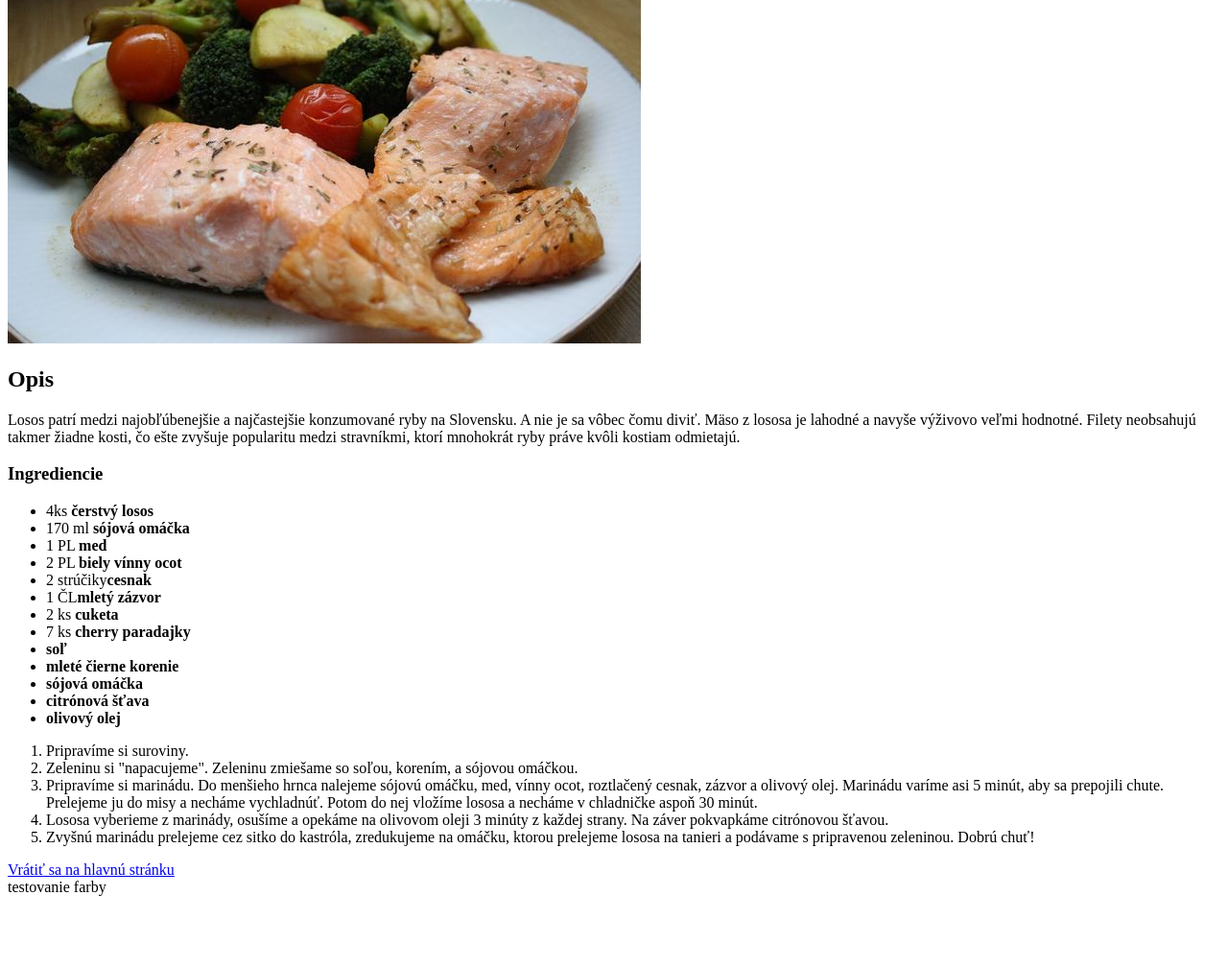
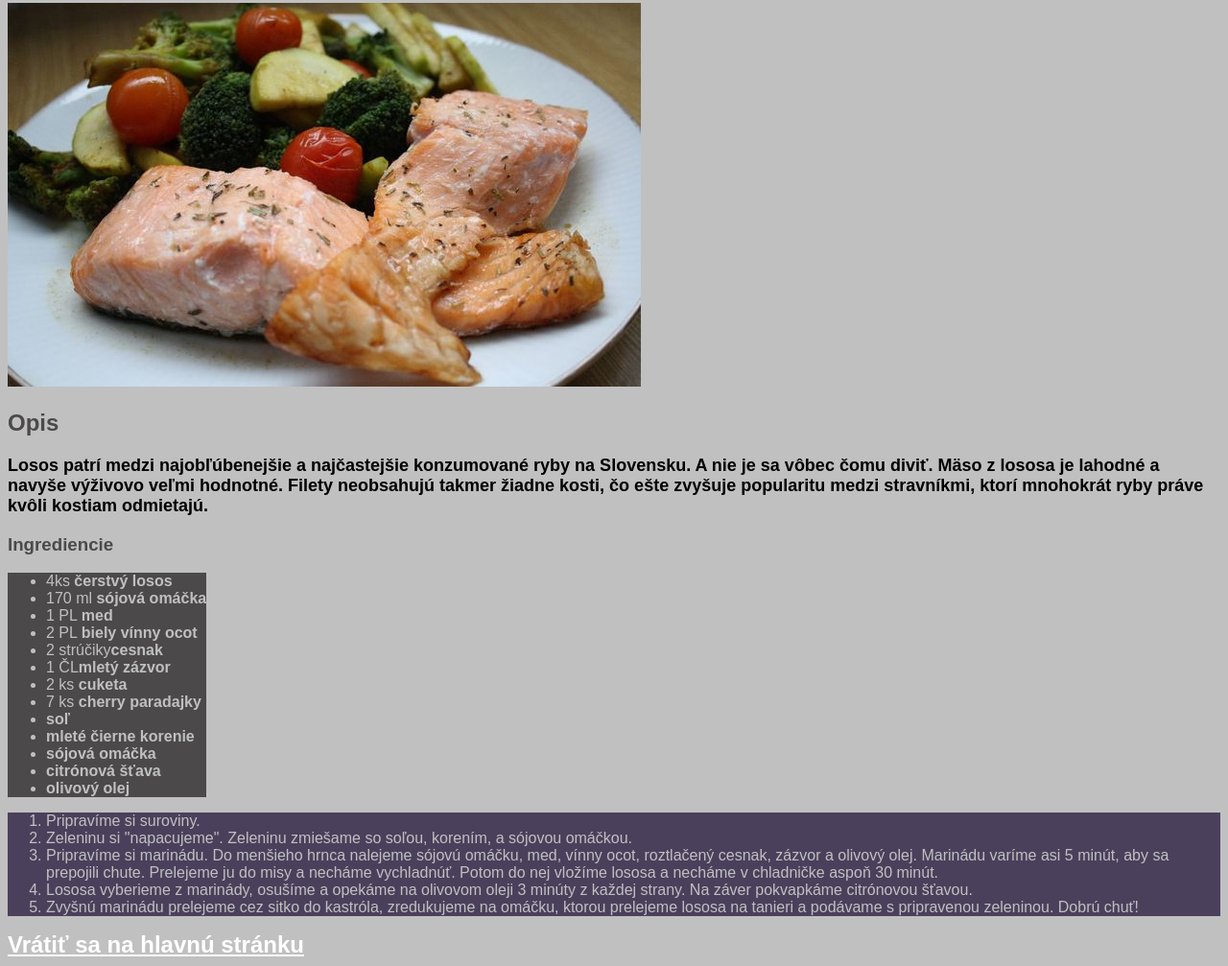
Before and after one commit to tkrizak/odin-recipes, a plain HTML site: page recipes/losos.html in a window 1280 px wide. Shown: the part 122-1129 px from the top of the page at 96% size. Before the commit the page ends 1064 px from the top, so only its background shows below. Drawn offline with Linux system fonts and the light colour scheme.

Commit message:
practice css

```diff
--- /dev/null
+++ b/css/style.css
@@ -0,0 +1,51 @@
+body {
+  background-color: silver;
+  font-family: Arial, Helvetica, sans-serif;
+}
+
+h1 {
+  font-size: 50px;
+  color: rgb(75, 73, 73);
+}
+
+h2 {
+  color: rgb(75, 73, 73);
+  font-weight: 900;
+}
+
+h3 {
+  color: rgb(75, 73, 73);
+  font-weight: 750;
+}
+
+li {
+  color: silver;
+}
+
+a {
+  color: white;
+  font-weight: 750;
+  font-size: 24px;
+ }
+
+.opis-text {
+  color: black;
+  font-weight: 750;
+  font-size: 18px;
+}
+
+.ul-background {
+  background-color: rgb(75, 73, 73);
+  height: auto;
+  width: fit-content;
+}
+
+.ol-background {
+  background-color: rgb(75, 64, 92);
+  height: auto;
+  width: fit-content;
+}
+
+.to-index {
+color: red;
+}
--- a/recipes/losos.html
+++ b/recipes/losos.html
@@ -2,15 +2,16 @@
 <html lang="en">
 <head>
   <meta charset="UTF-8">
+  <link rel="stylesheet" href="../css/style.css">
   <title>Recept na lososa na spôsob Teriyaki</title>
 </head>
 <body>
   <h1>Losos na spôsob Teriyaki</h1>
   <img src="../images/losos.jpg" alt="Losos na spôsob Teriyaki">
     <h2>Opis</h2>
-      <p>Losos patrí medzi najobľúbenejšie a najčastejšie konzumované ryby na Slovensku. A nie je sa vôbec čomu diviť. Mäso z lososa je lahodné a navyše výživovo veľmi hodnotné. Filety neobsahujú takmer žiadne kosti, čo ešte zvyšuje popularitu medzi stravníkmi, ktorí mnohokrát ryby práve kvôli kostiam odmietajú.</p>
+      <p class="opis-text">Losos patrí medzi najobľúbenejšie a najčastejšie konzumované ryby na Slovensku. A nie je sa vôbec čomu diviť. Mäso z lososa je lahodné a navyše výživovo veľmi hodnotné. Filety neobsahujú takmer žiadne kosti, čo ešte zvyšuje popularitu medzi stravníkmi, ktorí mnohokrát ryby práve kvôli kostiam odmietajú.</p>
     <h3>Ingrediencie</h3>
-    <ul>
+    <ul class="ul-background">
       <li>4ks <strong>čerstvý losos</strong></li>
       <li>170 ml <strong>sójová omáčka</strong></li>
       <li>1 PL <strong>med</strong></li>
@@ -25,16 +26,14 @@
       <li><strong>citrónová šťava</strong></li>
       <li><strong>olivový olej</strong></li>
     </ul>
-    <ol>
+    <ol class="ol-background">
       <li>Pripravíme si suroviny.</li>
       <li>Zeleninu si "napacujeme". Zeleninu zmiešame so soľou, korením, a sójovou omáčkou.</li>
       <li>Pripravíme si marinádu. Do menšieho hrnca nalejeme sójovú omáčku, med, vínny ocot, roztlačený cesnak, zázvor a olivový olej. Marinádu varíme asi 5 minút, aby sa prepojili chute. Prelejeme ju do misy a necháme vychladnúť. Potom do nej vložíme lososa a necháme v chladničke aspoň 30 minút.</li>
       <li>Lososa vyberieme z marinády, osušíme a opekáme na olivovom oleji 3 minúty z každej strany. Na záver pokvapkáme citrónovou šťavou.</li>
       <li>Zvyšnú marinádu prelejeme cez sitko do kastróla, zredukujeme na omáčku, ktorou prelejeme lososa na tanieri a podávame s pripravenou zeleninou. Dobrú chuť!</li>
      </ol>
-    <a href="../index.html">Vrátiť sa na hlavnú stránku</a>
-
-
-    <div class="alert-text">testovanie farby</div>
+      <a href="../index.html">Vrátiť sa na hlavnú stránku</a>
+    </div>
   </body>
 </html>
```
Also changed, not shown: index.html (+3 -3 lines), recipes/kura na kari.html (+6 -5 lines), recipes/palacinky.html (+4 -3 lines), css/styles.css (deleted).
